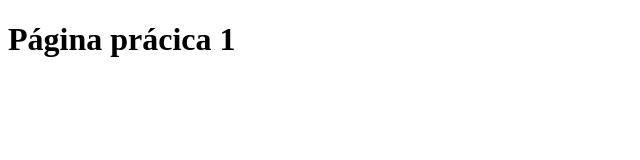
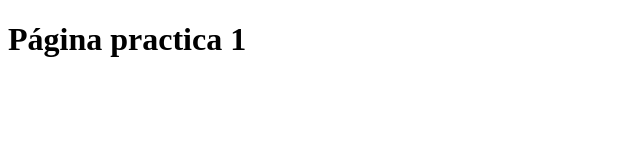
Before and after one commit to ALFAYE25/funval-G6, a plain HTML site: page día 2/practica-1/index.html in a window 1280 px wide. Shown: the full height of the page, 0-640 px from the left. Drawn offline with Linux system fonts and the light colour scheme.

Commit message:
creando el repositorio de github

```diff
--- a/día 2/practica-1/index.html
+++ b/día 2/practica-1/index.html
@@ -6,6 +6,6 @@
     <title>Document</title>
 </head>
 <body>
-    <h1> Página prácica 1</h1>
+    <h1> Página practica 1</h1>
 </body>
 </html>
```
Also changed, not shown: index.html (added).
